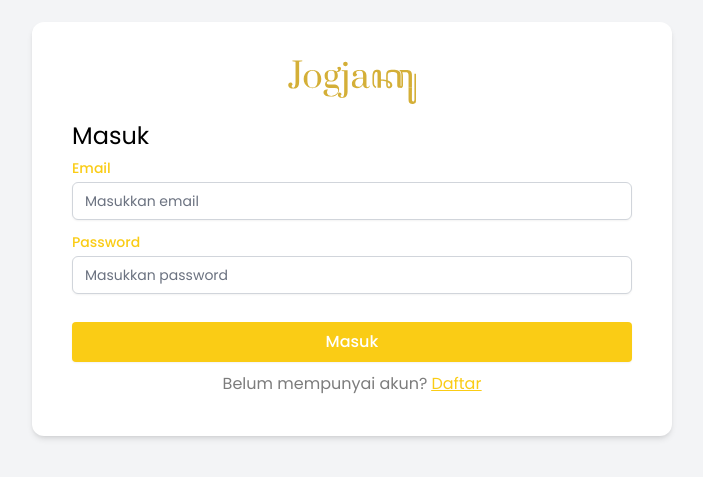
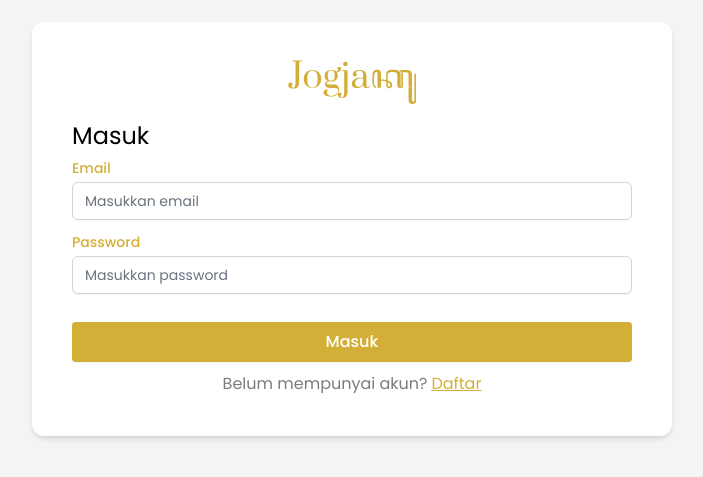
Before and after one commit to plirapli/jogjaku-frontend, a React (Vite) app: page /login in a window 1280 px wide. Shown: the part 171-648 px from the top of the page, without its empty margins (288-991 px from the left). Built offline with nearby package versions, Linux system fonts and the light colour scheme.

Commit message:
change component color

```diff
--- a/src/index.css
+++ b/src/index.css
@@ -63,10 +63,10 @@
 
   /* Button color */
   .btn.primary {
-    @apply bg-primary text-white shadow-sm hover:bg-opacity-80;
+    @apply bg-primary text-white shadow-sm hover:bg-primaryHover;
   }
   .btn.secondary {
-    @apply bg-secondary text-primary shadow-sm hover:bg-secondaryHover;
+    @apply bg-gray-light text-gray-dark shadow-sm hover:bg-grayHover;
   }
   .btn.gray {
     @apply bg-black bg-opacity-10 text-black text-opacity-70 hover:bg-opacity-20;
@@ -81,7 +81,7 @@
 
   /* Input Component */
   .input-primary {
-    @apply border-gray-300;
+    @apply border-gray-300 transition-all focus:ring-primary focus:border-primary;
   }
   .input-secondary {
     @apply bg-secondary border-primary placeholder:text-primary;
--- a/tailwind.config.js
+++ b/tailwind.config.js
@@ -10,7 +10,8 @@ export default {
   theme: {
     extend: {
       colors: {
-        primary: '#facc15',
+        primary: '#D4AF37',
+        primaryHover: '#AA8D2E',
         secondary: '#fefce8',
         secondaryHover: '#C4CFD0',
         accent: '#422006',
@@ -18,6 +19,7 @@ export default {
           light: '#EAEAEA',
           dark: '#7C7C7C',
         },
+        grayHover: '#D4D4D4',
         danger: {
           main: '#E42F2F',
           sub: '#FFCCCC',
```
